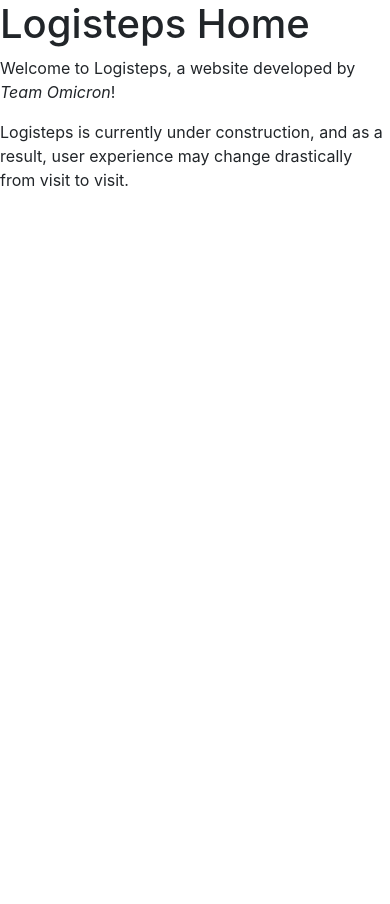
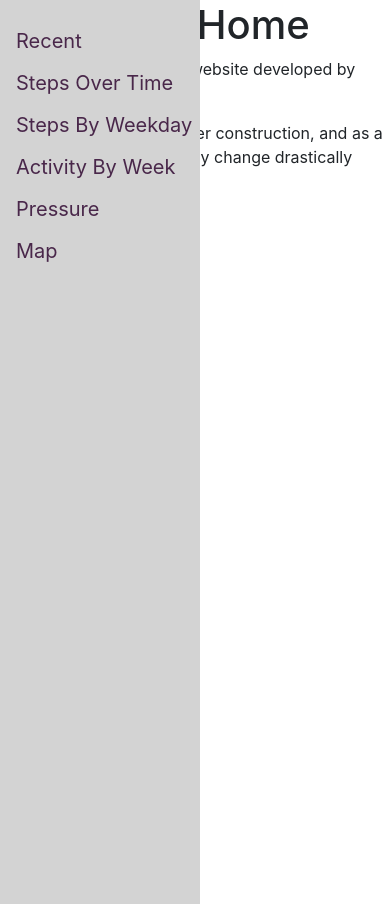
Before and after one commit to SeniorDesignTeamOmicron/WebApplication, a Django app: page /logisteps/ in a window 390 px wide. Shown: the part 56-960 px from the top of the page. Run offline with Django 3.2, Linux system fonts and the light colour scheme; the visitor is signed in with stand-in values (Sample User, id 1); style sheets or scripts are compiled from the project's sources; some libraries are stand-ins or nearby versions.

Commit message:
Adding side navigation bar

```diff
--- a/logisteps/static/logisteps/less/styles.less
+++ b/logisteps/static/logisteps/less/styles.less
@@ -17,6 +17,28 @@
     }
 }
 
+.sidenav {
+    height: 100%;
+    position: fixed;
+    z-index: 1;
+    left: 0;
+    background-color: lightgray;
+    overflow-x: hidden;
+    padding-top: 20px;
+
+    a {
+        padding: 6px 8px 6px 16px;
+        text-decoration: none;
+        font-size: 20px;
+        color: #49274A;
+        display: block;
+
+        &:hover {
+            color: darkgray;
+        }
+    }
+}
+
 .link-box {
     p {
         margin: 0px;
--- a/logisteps/templates/logisteps/index.html
+++ b/logisteps/templates/logisteps/index.html
@@ -2,10 +2,15 @@
 
 {% block content %}
   {% include "logisteps/topbar.html" %}
-    <div>
+  <div class="row">
+    <div class="col-sm-2" style="padding-right: 0px">
+      {% include "logisteps/sidebar.html" %}
+    </div>
+    <div class="col-sm-10">
       <h1>Logisteps Home</h1>
       <p>Welcome to Logisteps, a website developed by <em>Team Omicron</em>!</p>
       <p>Logisteps is currently under construction, and as a result, user experience may change
           drastically from visit to visit.</p>
     </div>
+  </div>
 {% endblock %}
--- /dev/null
+++ b/logisteps/templates/logisteps/sidebar.html
@@ -0,0 +1,8 @@
+<div class="sidenav">
+    <a href="#">Recent</a>
+    <a href="#">Steps Over Time</a>
+    <a href="#">Steps By Weekday</a>
+    <a href="#">Activity By Week</a>
+    <a href="#">Pressure</a>
+    <a href="#">Map</a>
+</div>
```
Also changed, not shown: logisteps/templates/base_generic.html (indentation only).
